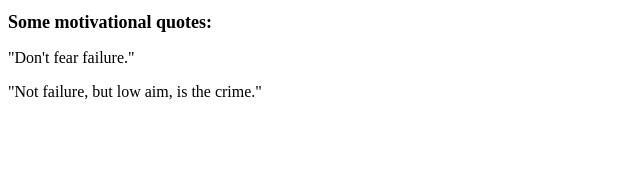
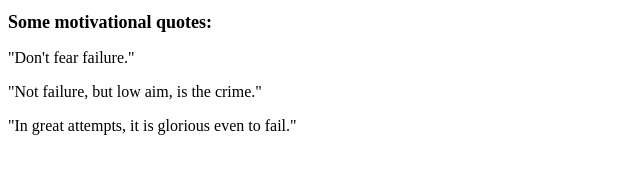
Before and after one commit to lucasjdutra/abutua-project-1, a plain HTML site: page index.html in a window 1280 px wide. Shown: the whole page, without its empty margins (0-640 px from the left). Drawn offline with Linux system fonts and the light colour scheme.

Commit message:
added motivational quote 3

```diff
--- a/index.html
+++ b/index.html
@@ -9,5 +9,6 @@
     <h1 style="font-size: large;">Some motivational quotes:</h1>
     <p>"Don't fear failure."</p>
     <p>"Not failure, but low aim, is the crime."</p>
+    <p>"In great attempts, it is glorious even to fail."</p>
 </body>
 </html>
```
